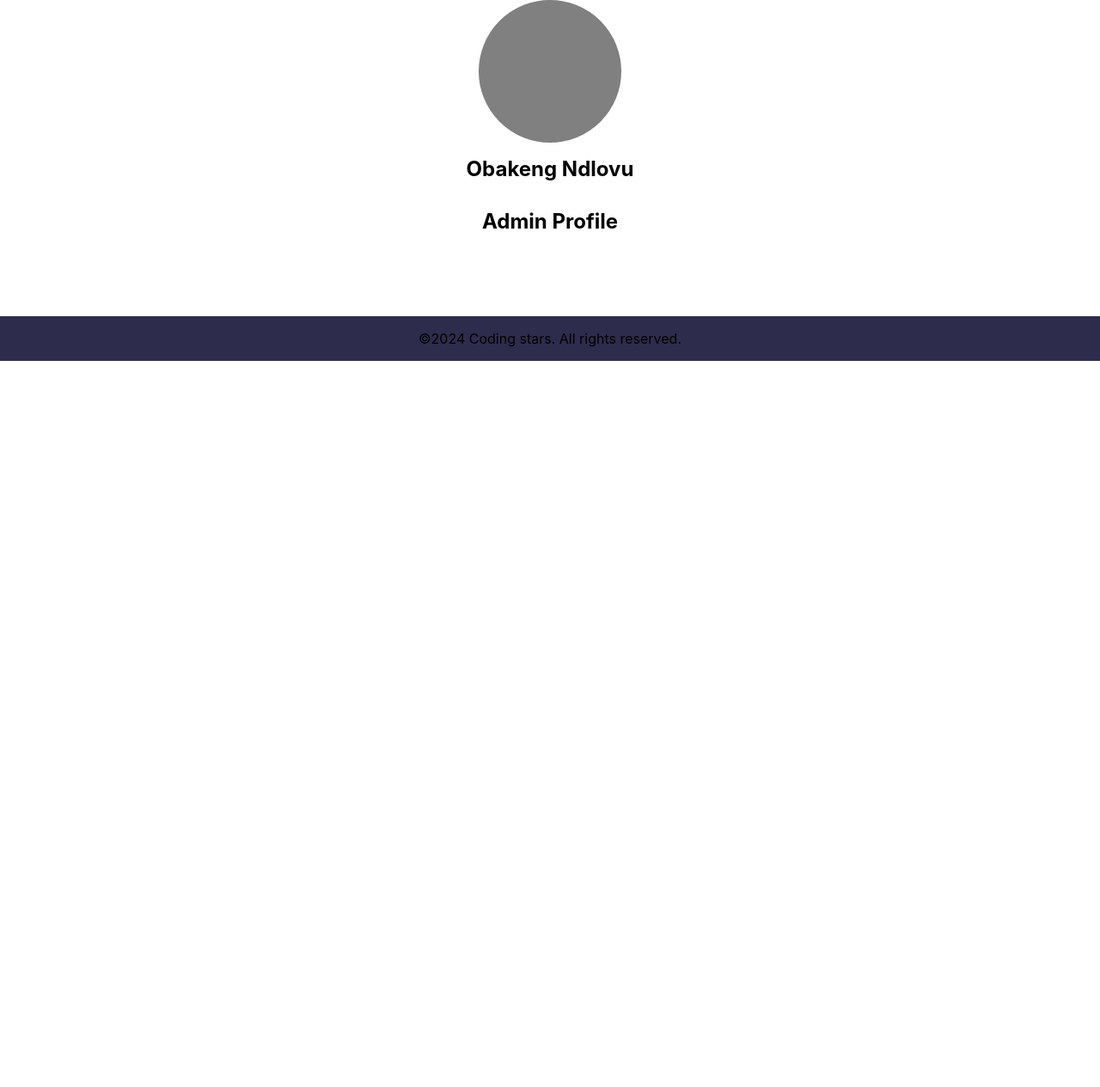
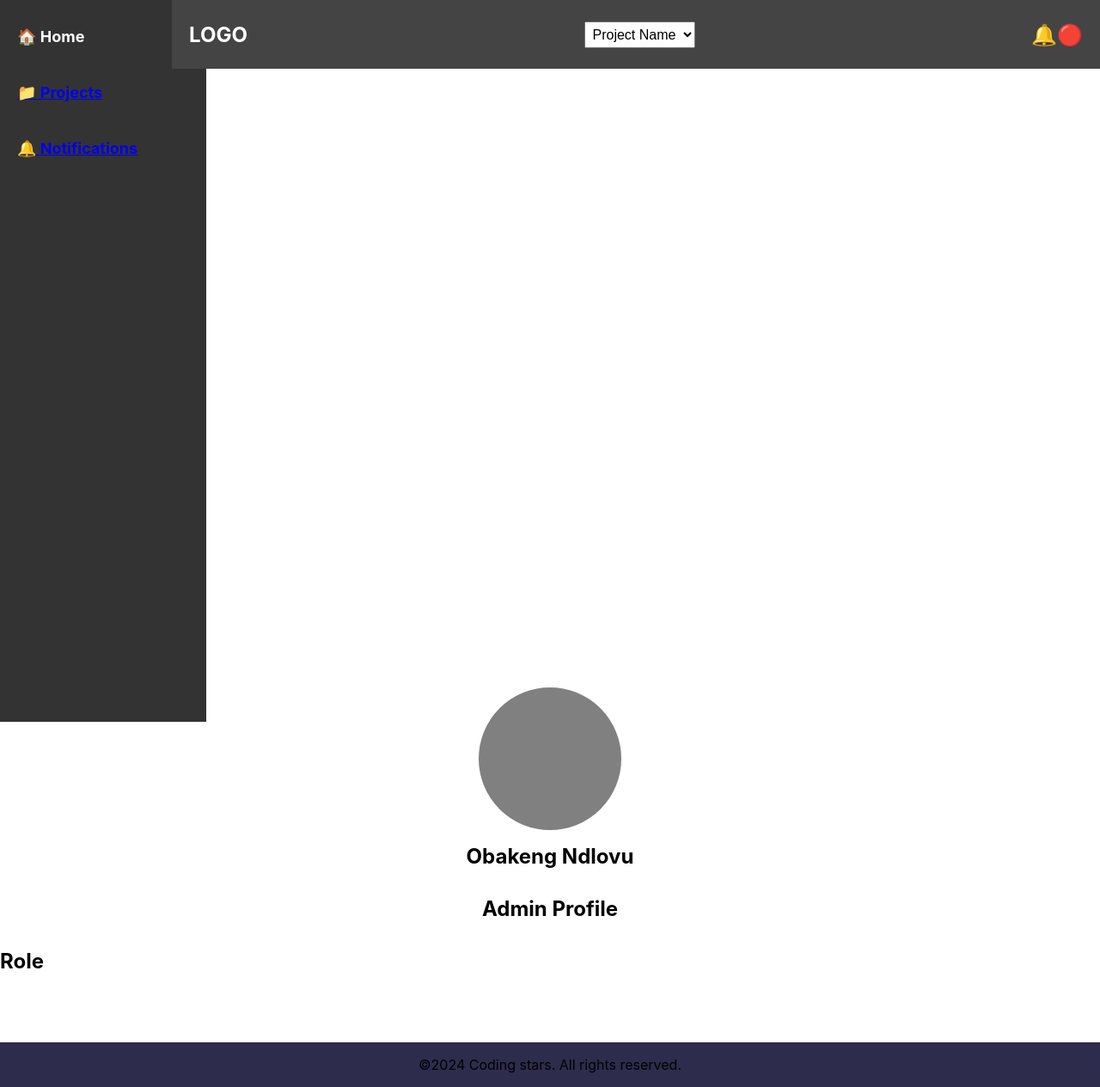
Before and after one commit to Sonwabiso1/task-management-app, a React (Create React App) app in the folder client/: page /adminprofile in a window 1280 px wide. Shown: the whole page at 86% size. Before the commit the page ends 800 px from the top, so only its background shows below. Built offline with nearby package versions, Linux system fonts and the light colour scheme.

Commit message:
added some pages

```diff
--- a/client/src/App.js
+++ b/client/src/App.js
@@ -15,19 +15,19 @@ import Adminprofile from './pages/adminProfile';
 function App() {
   return (
     <>
-    {/*<BrowserRouter>
+    <BrowserRouter>
     <Bars />
     <Routes>
       <Route path="/" element={<Signup />}/>
+    <Route path="/pages/About" element={<About />} />
      <Route path="/Tasks" element={<Tasks />}/>
     <Route path="/memberlogin" element={<MemberLog />}/>
     <Route path="/userprofile" element={<Userprofile />}/>
    <Route path="/notification" element={<Notification />}/>
     <Route path="/projects" element={<Projects />}/>
+    <Route path="/adminprofile" element={<Adminprofile />}/>
     </Routes>
-    </BrowserRouter>*/}
-    {/*<About />*/}
-    <Adminprofile />
+    </BrowserRouter>
     <Footer />
     </>
   );
--- a/client/src/components/bars.js
+++ b/client/src/components/bars.js
@@ -10,7 +10,7 @@ export default function Bars() {
                 <br />
                 <Link to="./pages/Project"><h1>📁 Projects</h1></Link>
                 <br />
-                <h1>🔔 Notifications</h1>
+                <Link to="./pages/notification"><h1>🔔 Notifications</h1></Link>
             </div>
 
             <div id="navbar">
--- a/client/src/pages/adminProfile.js
+++ b/client/src/pages/adminProfile.js
@@ -9,6 +9,9 @@ export default function Adminprofile(){
         <h1>Obakeng Ndlovu</h1>
         <h1>Admin Profile</h1>
         </div>
+        <div>
+            <h1>Role</h1>
+        </div>
         </>
     )
 }
```
